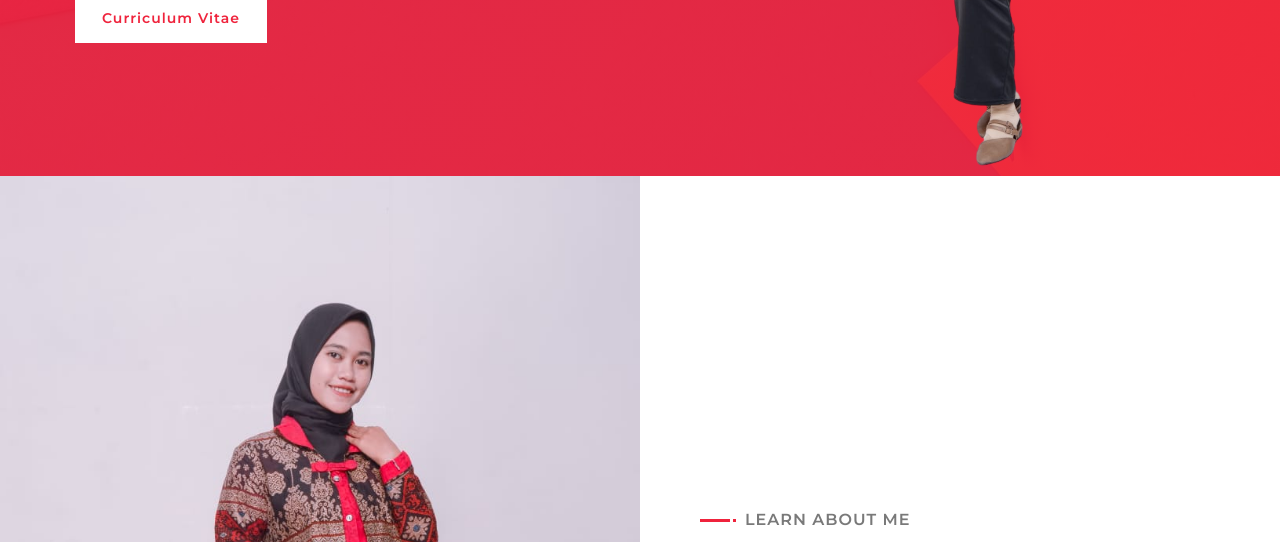
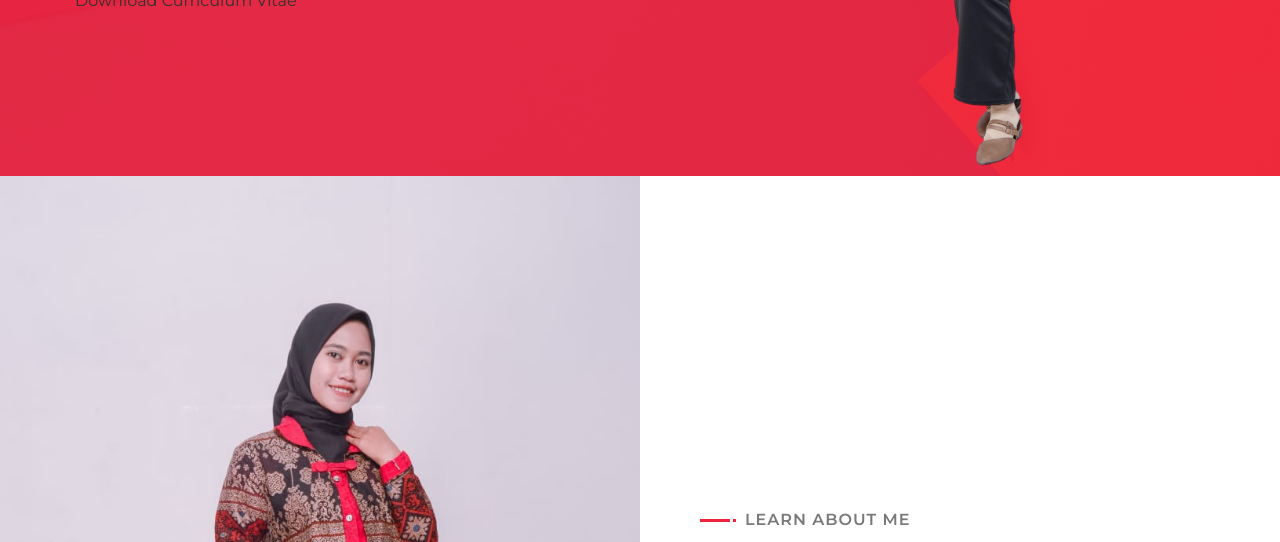
Before and after one commit to MohammadSofiyulloh/sania-portfolio, a plain HTML site: page index.html in a window 1280 px wide. Shown: the part 558-1100 px from the top of the page. Drawn offline with nearby package versions, Linux system fonts and the light colour scheme.

Commit message:
Add files via upload

```diff
--- a/index.html
+++ b/index.html
@@ -60,7 +60,7 @@
                             <div class="typed-text">Psychology Student</div>
                         </div>
                         <div class="hero-btn">
-                            <a class="btn" href="">Curriculum Vitae</a>
+                            <a href="CV_SaniaturRIZQIYAH.pdf" type="button" class="cta">Download Curriculum Vitae</a>
                         </div>
                     </div>
                 </div>
```
Also changed, not shown: 1 other file.
